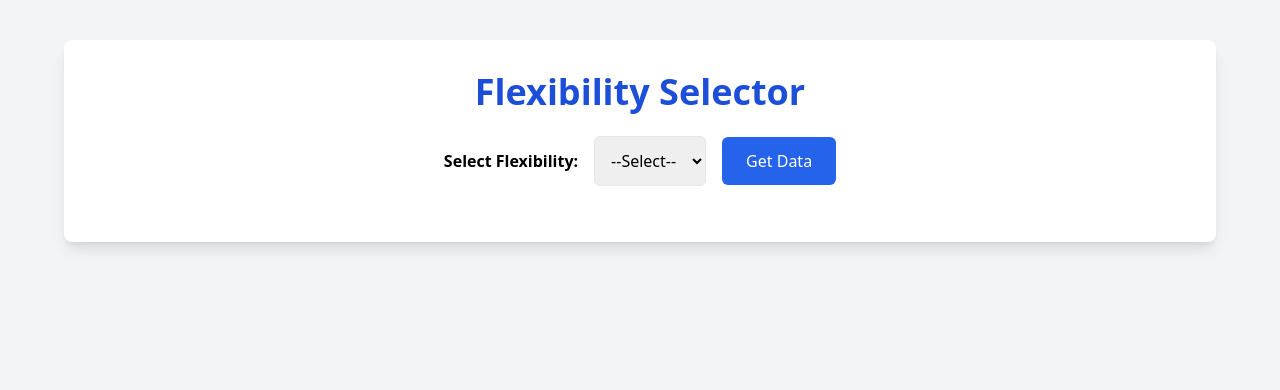
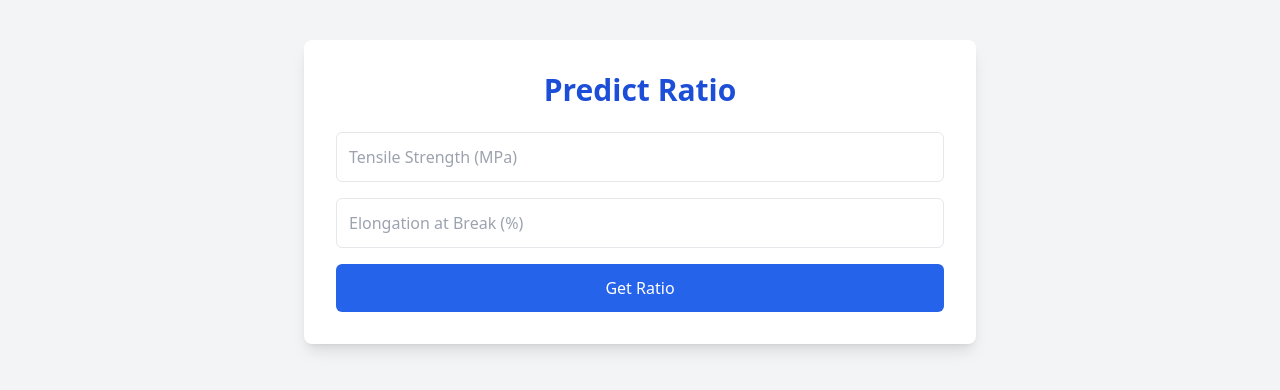
Before and after one commit to MANIBALAN-M/MDP-Project-AI-analyzer, a Flask app: page / in a window 1280 px wide. Shown: the top 390 px of the page. Run offline with Flask 3, Linux system fonts and the light colour scheme; some libraries are stand-ins or nearby versions.

Commit message:
Update index.html

```diff
--- a/templates/index.html
+++ b/templates/index.html
@@ -3,90 +3,66 @@
 <head>
     <meta charset="UTF-8">
     <meta name="viewport" content="width=device-width, initial-scale=1.0">
-    <title>Flexibility Use Case App</title>
+    <title>Ratio Predictor</title>
     <script src="https://cdn.tailwindcss.com"></script>
     <script src="https://cdn.jsdelivr.net/npm/axios/dist/axios.min.js"></script>
 </head>
 <body class="bg-gray-100 font-sans">
-    <div class="max-w-6xl mx-auto bg-white p-8 mt-10 rounded-lg shadow-lg">
-        <h1 class="text-4xl font-bold mb-6 text-center text-blue-700">Flexibility Selector</h1>
-        <div class="flex flex-col md:flex-row gap-4 justify-center items-center mb-6">
-            <label for="flexibility" class="font-semibold">Select Flexibility:</label>
-            <select id="flexibility" required class="p-3 border rounded-md">
-                <option value="">--Select--</option>
-                {% for level in flexibility_levels %}
-                <option value="{{ level }}">{{ level }}</option>
-                {% endfor %}
-            </select>
-            <button id="getData" class="bg-blue-600 text-white px-6 py-3 rounded-md hover:bg-blue-700 transition duration-300">Get Data</button>
+    <div class="max-w-2xl mx-auto bg-white p-8 mt-10 rounded-lg shadow-lg">
+        <h1 class="text-3xl font-bold mb-6 text-center text-blue-700">Predict Ratio</h1>
+
+        <div class="flex flex-col gap-4">
+            <input type="number" id="tensileStrength" placeholder="Tensile Strength (MPa)" class="p-3 border rounded-md">
+            <input type="number" id="elongation" placeholder="Elongation at Break (%)" class="p-3 border rounded-md">
+            <button id="getRatio" class="bg-blue-600 text-white px-6 py-3 rounded-md hover:bg-blue-700 transition duration-300">
+                Get Ratio
+            </button>
         </div>
 
-        <div id="loading" class="hidden text-center">
+        <div id="loading" class="hidden text-center mt-4">
             <div class="animate-spin rounded-full h-12 w-12 border-t-2 border-b-2 border-blue-500 mx-auto"></div>
-            <p class="mt-2 text-gray-600">Loading data...</p>
+            <p class="mt-2 text-gray-600">Fetching ratio...</p>
         </div>
 
-        <div id="error" class="hidden text-center text-red-500 mb-4"></div>
+        <div id="ratioResult" class="text-center text-xl font-bold text-gray-700 mt-4 hidden"></div>
 
-        <div id="results" class="hidden">
-            <h2 class="text-2xl font-semibold mb-4 text-center text-gray-700">Aggregated Results by Real Use Case</h2>
-            <div class="overflow-x-auto">
-                <table class="w-full table-auto border-collapse">
-                    <thead>
-                        <tr>
-                            <th class="border px-4 py-3 bg-blue-600 text-white">Real Use Case</th>
-                            <th class="border px-4 py-3 bg-blue-600 text-white">Heat (°C)</th>
-                            <th class="border px-4 py-3 bg-blue-600 text-white">Tensile Strength (MPa)</th>
-                            <th class="border px-4 py-3 bg-blue-600 text-white">Elongation at Break (%)</th>
-                            <th class="border px-4 py-3 bg-blue-600 text-white">Ratio</th>
-                        </tr>
-                    </thead>
-                    <tbody id="resultsBody"></tbody>
-                </table>
-            </div>
-        </div>
+        <div id="error" class="text-center text-red-500 mt-4 hidden"></div>
     </div>
 
     <script>
-        document.getElementById('getData').addEventListener('click', async () => {
-            const flexibility = document.getElementById('flexibility').value;
+        document.getElementById('getRatio').addEventListener('click', async () => {
+            const tensileStrength = document.getElementById('tensileStrength').value;
+            const elongation = document.getElementById('elongation').value;
+            const ratioResult = document.getElementById('ratioResult');
+            const errorDiv = document.getElementById('error');
             const loading = document.getElementById('loading');
-            const error = document.getElementById('error');
-            const results = document.getElementById('results');
-            const resultsBody = document.getElementById('resultsBody');
 
-            if (!flexibility) {
-                error.textContent = 'Please select a flexibility level.';
-                error.classList.remove('hidden');
-                results.classList.add('hidden');
+            // Clear previous results
+            ratioResult.classList.add('hidden');
+            errorDiv.classList.add('hidden');
+            loading.classList.remove('hidden');
+
+            if (!tensileStrength || !elongation) {
+                errorDiv.textContent = "Please enter both values.";
+                errorDiv.classList.remove('hidden');
+                loading.classList.add('hidden');
                 return;
             }
 
-            loading.classList.remove('hidden');
-            error.classList.add('hidden');
-            results.classList.add('hidden');
-
             try {
-                const response = await axios.post('/get_data', { flexibility });
-                const data = response.data;
-
-                resultsBody.innerHTML = '';
-                data.forEach(row => {
-                    resultsBody.innerHTML += `
-                        <tr class="odd:bg-white even:bg-gray-100">
-                            <td class="border px-4 py-3">${row['Real Use Case']}</td>
-                            <td class="border px-4 py-3">${row['Heat (°C)'].toFixed(2)}</td>
-                            <td class="border px-4 py-3">${row['Tensile Strength (MPa)'].toFixed(2)}</td>
-                            <td class="border px-4 py-3">${row['Elongation at Break (%)'].toFixed(2)}</td>
-                            <td class="border px-4 py-3">${row['Ratio (Gly:Starch:Carbon)']}</td>
-                        </tr>
-                    `;
+                const response = await axios.post('/get_ratio', {
+                    tensile_strength: tensileStrength,
+                    elongation: elongation
                 });
 
-                results.classList.remove('hidden');
+                console.log(response.data);  // Debugging output
+
+                ratioResult.textContent = `Predicted Ratio: ${response.data.ratio}`;
+                ratioResult.classList.remove('hidden');
             } catch (err) {
-                error.textContent = err.response?.data?.error || 'An error occurred while fetching data.';
-                error.classList.remove('hidden');
+                console.error(err);  // Debugging output
+                errorDiv.textContent = err.response?.data?.error || "Error retrieving ratio.";
+                errorDiv.classList.remove('hidden');
             } finally {
                 loading.classList.add('hidden');
             }
```
